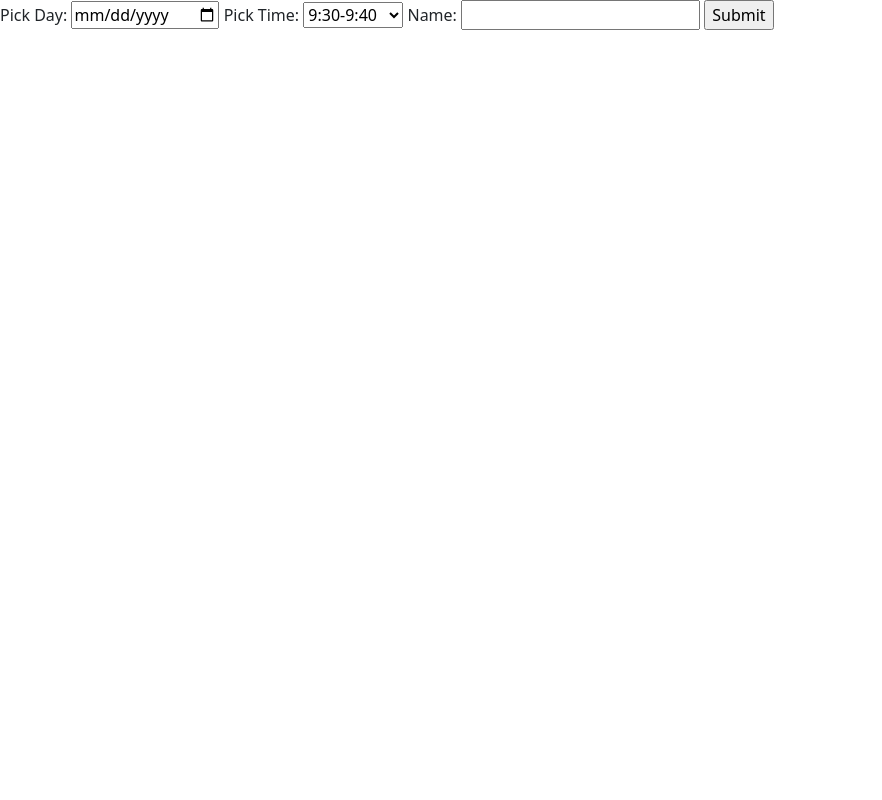
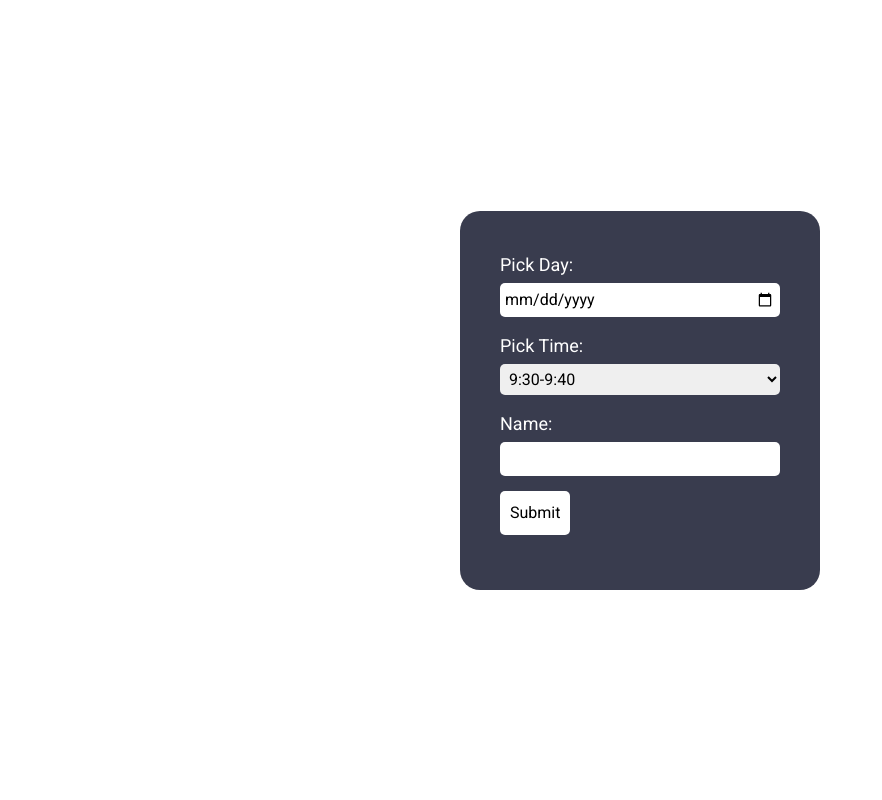
Before and after one commit to LukeRisacher/signup, a Django app: page / in a window 1280 px wide. Shown: the whole page, without its empty margins (0-882 px from the left). Run offline with Django 4.2, Linux system fonts and the light colour scheme.

Commit message:
added some styling

```diff
--- a/archersignup/scheduler/templates/scheduler/base.html
+++ b/archersignup/scheduler/templates/scheduler/base.html
@@ -7,6 +7,14 @@
     <meta name="viewport" content="width=device-width, initial-scale=1.0">
     <link href="https://cdn.jsdelivr.net/npm/bootstrap@5.2.1/dist/css/bootstrap.min.css" rel="stylesheet" integrity="sha384-iYQeCzEYFbKjA/T2uDLTpkwGzCiq6soy8tYaI1GyVh/UjpbCx/TYkiZhlZB6+fzT" crossorigin="anonymous">
     <script src="https://cdn.jsdelivr.net/npm/bootstrap@5.2.1/dist/js/bootstrap.bundle.min.js" integrity="sha384-u1OknCvxWvY5kfmNBILK2hRnQC3Pr17a+RTT6rIHI7NnikvbZlHgTPOOmMi466C8" crossorigin="anonymous"></script>
+    <link rel="preconnect" href="https://fonts.googleapis.com">
+    <link rel="preconnect" href="https://fonts.gstatic.com" crossorigin>
+    <link href="https://fonts.googleapis.com/css2?family=Roboto&display=swap" rel="stylesheet">
+    <style>
+        * {
+            font-family: 'Roboto', sans-serif;
+        }
+    </style>
     <title>Base</title>
 </head>
 <body>
--- a/archersignup/scheduler/templates/scheduler/signup.html
+++ b/archersignup/scheduler/templates/scheduler/signup.html
@@ -1,10 +1,52 @@
 {% extends 'scheduler/base.html' %}
 
 {% block content %}
+<div class="container">
 <form action="" enctype="multipart/form-data" method="POST">
     {% csrf_token %}
     {{ form }}
-    <input type="submit" name="submit" value="Submit">
-    </form>
+    <input type="submit" name="submit" value="Submit" id="submit">
+</form>
+</div>
 
+    <style>
+        html, body {
+            height:100%;
+            width:100%;
+            margin:0;
+        }
+        body {
+            display: flex;
+        }
+        .container {
+            margin: auto;
+            width: 30%;
+        }
+        form {
+            background-color: rgb(57, 60, 78);
+            padding: 40px;
+            border-radius: 20px;
+
+        }
+        label {
+            font-size: large;
+            display: block;
+            color: white;
+        }
+        input, select {
+            display: block;
+            padding: 5px;
+            margin-top: 5px;
+            margin-bottom: 15px;
+            border: none;
+            border-radius: 5px;
+        }
+        input:not([type="submit"]), select {
+            width: 100%;
+        }
+        #submit {
+            background-color: white;
+            padding: 10px;
+        }
+    </style>
 {% endblock %}
```
